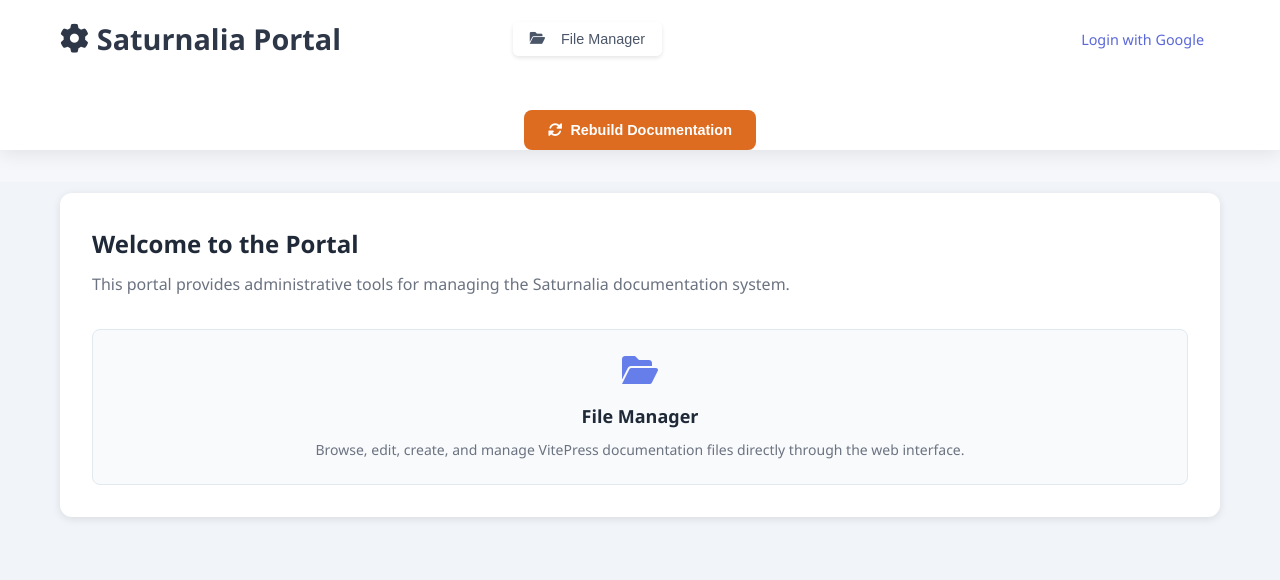
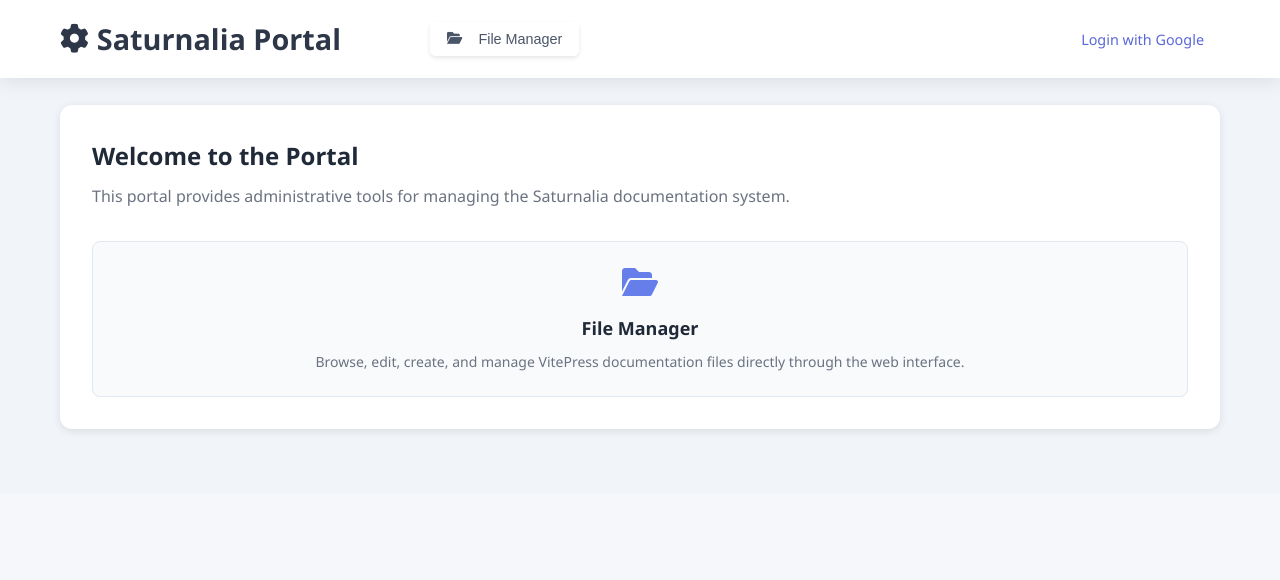
Before and after one commit to Pancham1603/Saturnalia-2025-events, a Flask app: page /portal in a window 1280 px wide. Shown: the top 580 px of the page. Run offline with Flask 2, Linux system fonts and the light colour scheme; the visitor is signed in with stand-in values (Sample User, id 1); data that the repository does not hold is empty; some libraries are stand-ins or nearby versions.

Commit message:
feat: implement rebuild documentation button visibility based on user roles

```diff
--- a/.vitepress/config.js
+++ b/.vitepress/config.js
@@ -54,7 +54,7 @@
           { text: '🔒 Privacy Policy', link: '/policies/privacy' },
           { text: '🏨 Accommodation', link: '/policies/accommodation' },
           { text: '↩️ Refund Policy', link: '/policies/refund' },
-          { text: '⚖️ Code of Conduct', link: '/policies/conduct' },
+         { text: '⚖️ Code of Conduct', link: '/policies/conduct' },
           { text: '📜 Terms & Conditions', link: '/policies/terms' }
         ]
       },
--- a/api/static/portal.js
+++ b/api/static/portal.js
@@ -52,6 +52,15 @@
         if (usersBtn) usersBtn.style.display = 'inline-flex';
         if (usersBtnHeader) usersBtnHeader.style.display = 'inline-flex';
         if (userManagementCard) userManagementCard.style.display = 'block';
+      }
+      const rebuildBtn = document.getElementById('rebuildDocsBtn');
+      const rebuildBtnHeader = document.getElementById('rebuildDocsBtnHeader');
+      if (me.admin || me.superuser) {
+        if (rebuildBtn) rebuildBtn.style.display = 'inline-flex';
+        if (rebuildBtnHeader) rebuildBtnHeader.style.display = 'inline-flex';
+      } else {
+        if (rebuildBtn) rebuildBtn.style.display = 'none';
+        if (rebuildBtnHeader) rebuildBtnHeader.style.display = 'none';
       }
     } else {
       authEl.innerHTML = `<a href="/auth/google">Login with Google</a>`;
@@ -228,13 +237,14 @@
 document.addEventListener('DOMContentLoaded', () => {
   initialize();
 
-  // Manual VitePress rebuild button logic
+  const statusDiv = document.getElementById('rebuildDocsStatus');
   const rebuildBtn = document.getElementById('rebuildDocsBtn');
-  const statusDiv = document.getElementById('rebuildDocsStatus');
-  if (rebuildBtn) {
-    rebuildBtn.addEventListener('click', async () => {
-      rebuildBtn.disabled = true;
-      statusDiv.textContent = 'Rebuilding documentation...';
+  const rebuildBtnHeader = document.getElementById('rebuildDocsBtnHeader');
+
+  const handleRebuildClick = async (button) => {
+    if (!button) return;
+    button.disabled = true;
+    if (statusDiv) statusDiv.textContent = 'Rebuilding documentation...';
     try {
       const res = await fetch('/api/rebuild-docs', {
         method: 'POST',
@@ -244,16 +254,23 @@
       const data = await res.json();
       if (data.vitepress_rebuild) {
         showNotification('Documentation rebuilt successfully!', 'success');
-          statusDiv.textContent = 'Documentation rebuilt successfully.';
+        if (statusDiv) statusDiv.textContent = 'Documentation rebuilt successfully.';
       } else {
-          showNotification('Rebuild failed: ' + (data.vitepress_output || 'Unknown error'), 'error');
-          statusDiv.textContent = 'Rebuild failed: ' + (data.vitepress_output || 'Unknown error');
+        const message = data.vitepress_output || 'Unknown error';
+        showNotification('Rebuild failed: ' + message, 'error');
+        if (statusDiv) statusDiv.textContent = '';
       }
     } catch (err) {
       showNotification('Error rebuilding docs: ' + err.message, 'error');
-        statusDiv.textContent = 'Error rebuilding docs: ' + err.message;
+      if (statusDiv) statusDiv.textContent = '';
     }
-      rebuildBtn.disabled = false;
-    });
+    button.disabled = false;
+  };
+
+  if (rebuildBtn) {
+    rebuildBtn.addEventListener('click', () => handleRebuildClick(rebuildBtn));
+  }
+  if (rebuildBtnHeader) {
+    rebuildBtnHeader.addEventListener('click', () => handleRebuildClick(rebuildBtnHeader));
   }
 });
--- a/api/templates/portal.html
+++ b/api/templates/portal.html
@@ -232,17 +232,13 @@
                 <i class="fas fa-users"></i>
                 Users
               </button>
+              <button id="rebuildDocsBtnHeader" class="btn btn-warning btn-nav" style="display: none;">
+                <i class="fas fa-sync-alt"></i>
+                Rebuild Docs
+              </button>
             </div>
           </nav>
           <div id="auth" class="auth-section"></div>
-        </div>
-        <!-- Manual VitePress Rebuild Button -->
-        <div style="margin: 2rem 0; text-align: center;">
-          <button id="rebuildDocsBtn" class="btn btn-warning">
-            <i class="fas fa-sync-alt"></i>
-            Rebuild Documentation
-          </button>
-          <div id="rebuildDocsStatus" style="margin-top: 1rem; color: #4a5568;"></div>
         </div>
       </div>
     </header>
@@ -264,24 +260,29 @@
             <i class="fas fa-users"></i>
             Users
           </button>
+          <button id="rebuildDocsBtn" class="btn btn-warning" style="display: none;">
+            <i class="fas fa-sync-alt"></i>
+            Rebuild Documentation
+          </button>
         </div>
+        <div id="rebuildDocsStatus" style="margin: 1rem 0; color: #4a5568; text-align: center;"></div>
 
         <!-- Welcome Message -->
         <div class="welcome-section">
           <h2>Welcome to the Portal</h2>
           <p>This portal provides administrative tools for managing the Saturnalia documentation system.</p>
           <div class="features-grid">
-            <div class="feature-card">
+            <div class="feature-card" onclick="window.location.href='/filemanager'" style="cursor: pointer;">
               <i class="fas fa-folder-open"></i>
               <h3>File Manager</h3>
               <p>Browse, edit, create, and manage VitePress documentation files directly through the web interface.</p>
             </div>
-            <div class="feature-card" id="userManagementCard" style="display: none;">
+            <div class="feature-card" id="userManagementCard" onclick="window.location.href='/users'" style="display: none; cursor: pointer;">
               <i class="fas fa-users"></i>
               <h3>User Management</h3>
               <p>Manage user accounts, permissions, and access levels for the portal system.</p>
             </div>
-            <div class="feature-card" id="logsCard" style="display: none;">
+            <div class="feature-card" id="logsCard" onclick="window.location.href='/logs'" style="display: none; cursor: pointer;">
               <i class="fas fa-history"></i>
               <h3>Activity Logs</h3>
               <p>Review system activity, file changes, and user actions for audit purposes.</p>
```
Lines whose indentation alone changed are shown as unchanged.
